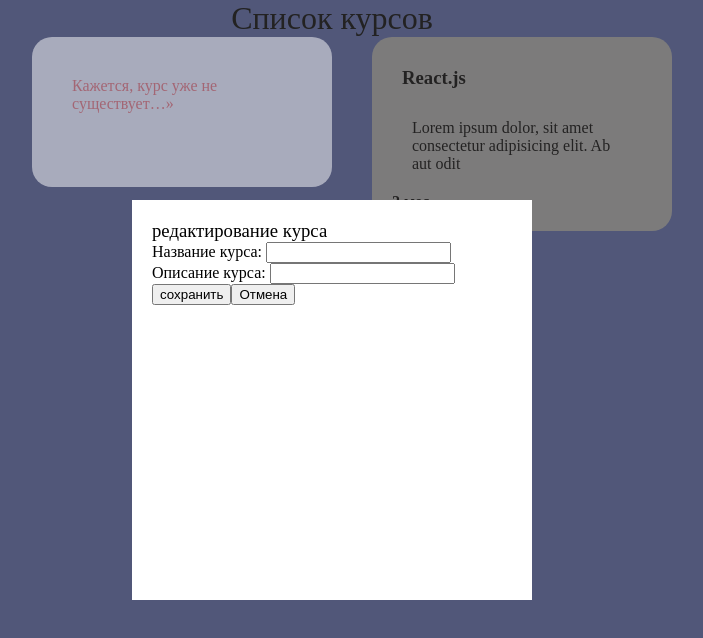
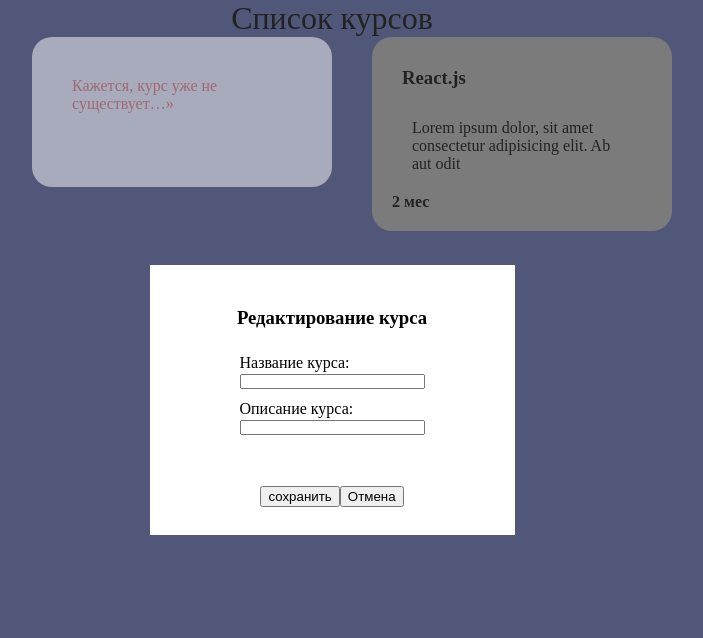
Before and after one commit to sbk-dushman/ts_practice_cases, a Vue app in the folder to-do-wish-list/: page / in a window 1280 px wide. Shown: the top 638 px of the page, without its empty margins (308-1011 px from the left). Built offline with nearby package versions, Linux system fonts and the light colour scheme.

Commit message:
m2 hw almost front

```diff
--- a/to-do-wish-list/src/App.vue
+++ b/to-do-wish-list/src/App.vue
@@ -1,18 +1,29 @@
+<!-- /* todo
 
+фронт
+закрыть цвет и размер кнопок
+кнопка закрытия
+ вынос в отдельный компонент
+и тд
+
+*/ -->
 
 <template>
       <div class="modal__container">
       <div class="modal">
-      <h3>редактирование курса </h3>
-      <form action="">
-        <label for="form__name">
-          Название курса:
-          <input id="form__name" type="text">
+      <h3 class="modal__title">Редактирование курса </h3>
+      <form class="form" action="">
+
+        <label  for="form__name">
+         <span class="input-title" >Название курса:</span>
+          <input  id="form__name" class="form__name" type="text">
         </label>
+
         <label for="form__description">
-          Описание курса:
-          <input id="form__description" type="text">
+          <span class="input-title">Описание курса:</span>
+          <input id="form__description" class="form__description" type="text">
         </label>
+
         <div class="form__btn-group">
           <button type="submit">сохранить</button>
           <button>Отмена</button>
@@ -60,6 +71,11 @@ const cards = ref([
 
 <style scoped>
 @import './assets/base.css';
+.modal__title{
+  text-align: center;
+  margin-bottom: 25px;
+  font-weight: 900;
+}
  .modal__container{
   background-color:var(--modal-bg);
   position: fixed;
@@ -72,11 +88,28 @@ const cards = ref([
  }
  .modal{
   background-color:var(--white);
-  width:400px;
-  height: 400px;
+  width:365px;
+  height: 270px;
   display: flex;
   flex-direction: column;
   padding: 20px;
+  padding-top: 42px;
+ }
+ .form{
+  display: flex;
+    flex-direction: column;
+    align-items: center;
+    gap: 10px;
+    height: 100%;
+ }
+ .input-title{
+  display: block;
+ }
+ .form__name,.form__description{
+  height: 15px;
+ }
+ .form__btn-group{
+  margin-top: 40px;
+ }
 
- }
 </style>
```
